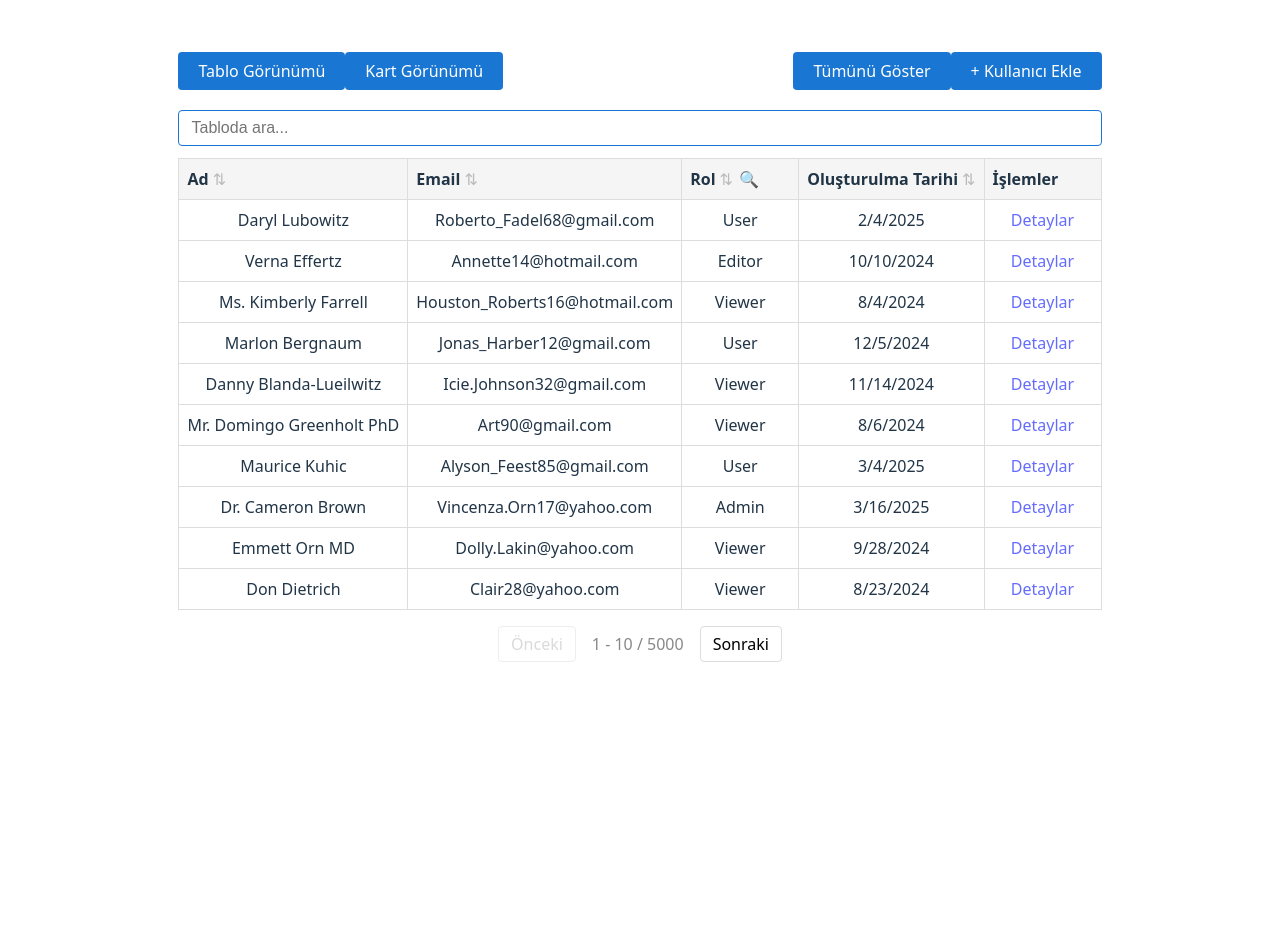
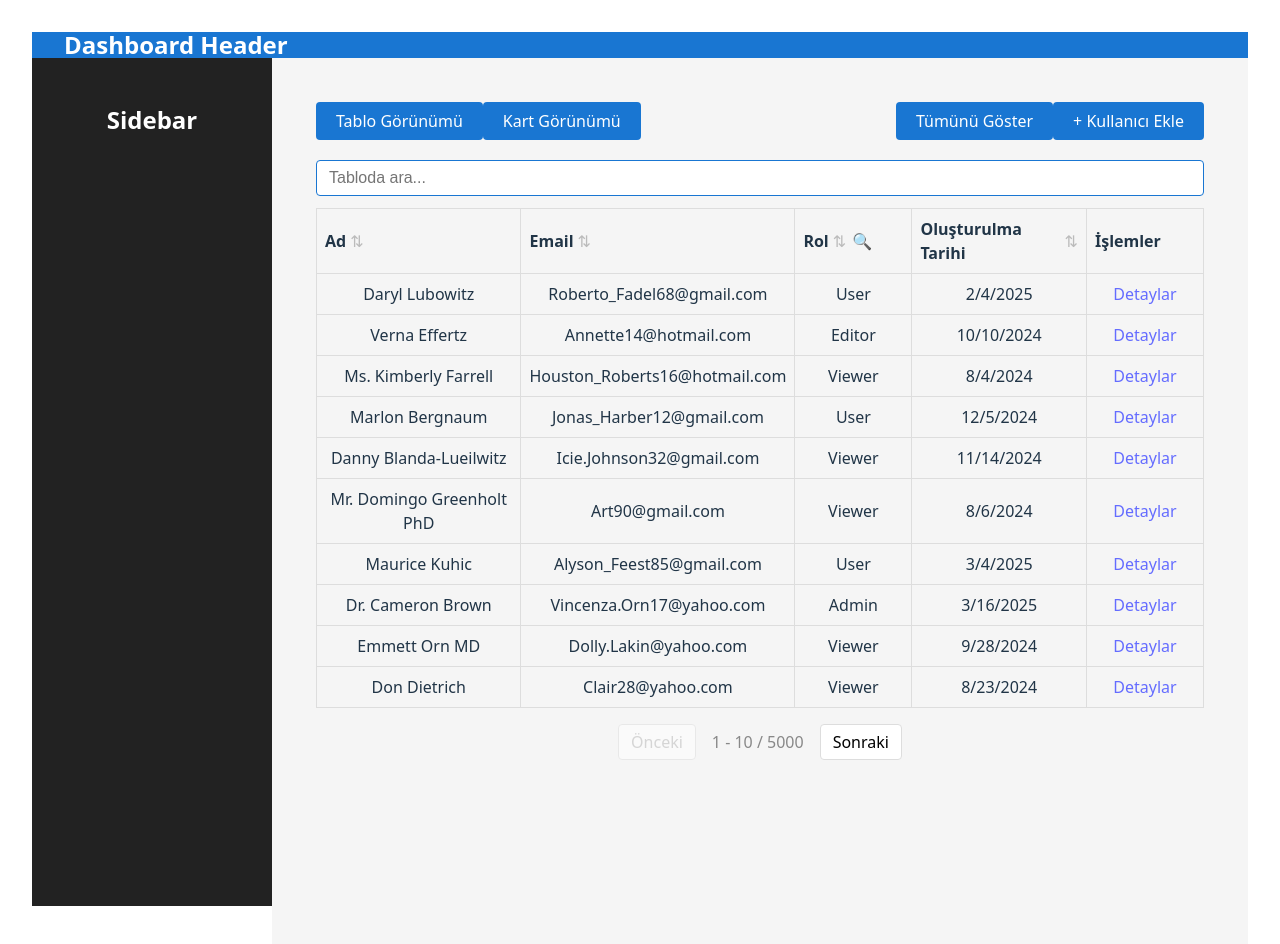
Before and after one commit to GoktugMuratDemir/user-harmony-board, a React (Vite) app: page / in a window 1280 px wide. Before the commit the page ends 904 px from the top, so only its background shows below. Built offline with nearby package versions, Linux system fonts and the light colour scheme.

Commit message:
layout yapısı oluşturuldu

```diff
--- /dev/null
+++ b/src/Layouts/Dashboard/index.tsx
@@ -0,0 +1,39 @@
+import React from "react";
+import { Outlet } from "react-router-dom";
+import styled from "styled-components";
+import Sidebar from "../../components/Sidebar";
+import Header from "../../components/Header";
+
+const Wrapper = styled.div`
+  display: flex;
+  flex-direction: column;
+  height: 100vh;
+`;
+
+const Content = styled.div`
+  display: flex;
+  flex: 1;
+`;
+
+const Main = styled.main`
+  flex: 1;
+  background: #f5f5f5;
+  padding: 24px;
+  overflow-y: auto;
+`;
+
+const DashboardLayout = () => {
+  return (
+    <Wrapper>
+      <Header />
+      <Content>
+        <Sidebar />
+        <Main>
+          <Outlet />
+        </Main>
+      </Content>
+    </Wrapper>
+  );
+};
+
+export default DashboardLayout;
--- a/src/Routes/Routes.tsx
+++ b/src/Routes/Routes.tsx
@@ -1,15 +1,23 @@
 import { createBrowserRouter } from "react-router-dom";
+
 import UserList from "../Pages/User/UserList";
 import UserDetail from "../Pages/User/UserDetail";
+import DashboardLayout from "../Layouts/Dashboard";
 
 const routes = createBrowserRouter([
   {
     path: "/",
-    element: <UserList />,
-  },
-  {
-    path: "/users/:id",
-    element: <UserDetail />,
+    element: <DashboardLayout />, // Layout route
+    children: [
+      {
+        index: true,
+        element: <UserList />,
+      },
+      {
+        path: "users/:id",
+        element: <UserDetail />,
+      },
+    ],
   },
 ]);
 
--- /dev/null
+++ b/src/components/Header.tsx
@@ -0,0 +1,21 @@
+const Header = () => {
+  return (
+    <header
+      style={{
+        width: "100%",
+        height: "64px",
+        background: "#1976d2",
+        color: "#fff",
+        display: "flex",
+        alignItems: "center",
+        padding: "0 32px",
+        boxSizing: "border-box",
+      }}
+    >
+      <h1 style={{ margin: 0, fontSize: "1.5rem" }}>Dashboard Header</h1>
+      {/* Add header content here */}
+    </header>
+  );
+};
+
+export default Header;
--- /dev/null
+++ b/src/components/Sidebar.tsx
@@ -0,0 +1,18 @@
+const Sidebar = () => {
+  return (
+    <aside
+      style={{
+        width: "240px",
+        background: "#222",
+        color: "#fff",
+        height: "100vh",
+        padding: "24px 0",
+      }}
+    >
+      <h2 style={{ textAlign: "center" }}>Sidebar</h2>
+      {/* Add navigation links here */}
+    </aside>
+  );
+};
+
+export default Sidebar;
```
